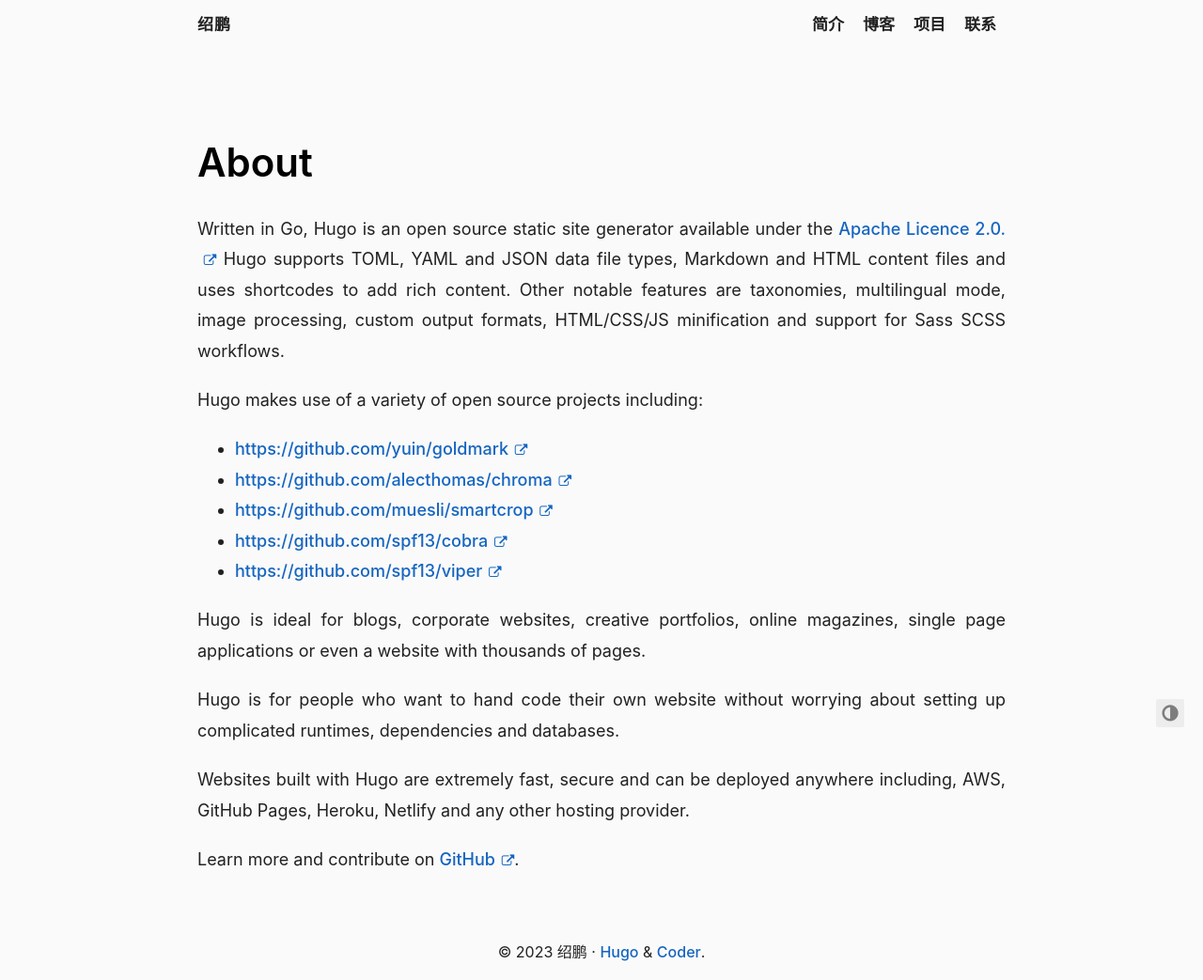
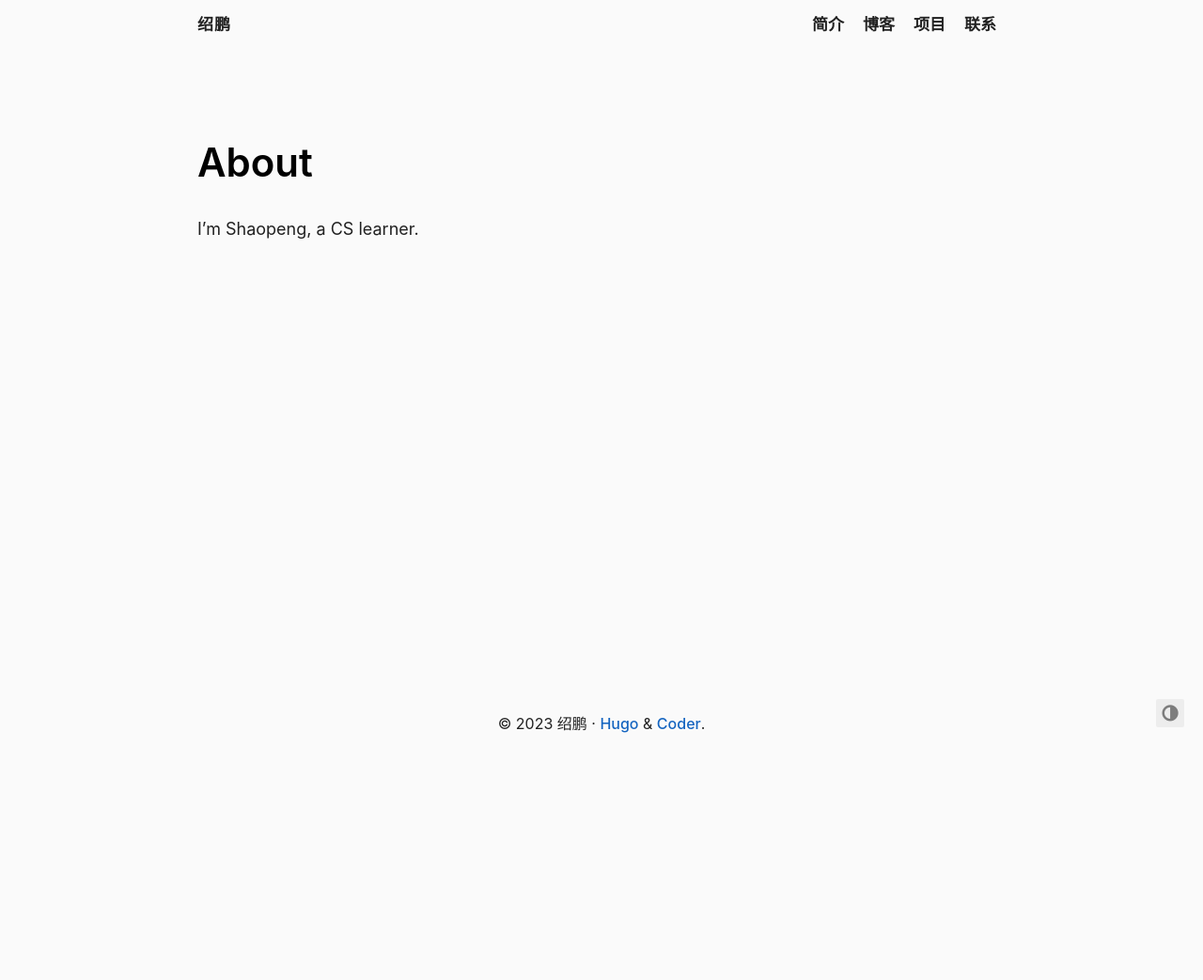
Before and after one commit to ShaopengChen/shaopengchen.github.io, a plain HTML site: page about/index.html in a window 1280 px wide. Shown: the whole page at 94% size. After the commit the page ends 800 px from the top, so only its background shows below. Drawn offline with Linux system fonts and the light colour scheme.

Commit message:
change about

```diff
--- a/about/index.html
+++ b/about/index.html
@@ -13,19 +13,19 @@
 
 
 <meta name="author" content="绍鹏">
-<meta name="description" content="Hugo, the world&#39;s fastest framework for building websites">
+<meta name="description" content="你好，我是绍鹏">
 <meta name="keywords" content="博客,项目,爱好">
 
 <meta name="twitter:card" content="summary"/>
 <meta name="twitter:title" content="About"/>
-<meta name="twitter:description" content="Hugo, the world&#39;s fastest framework for building websites"/>
+<meta name="twitter:description" content="你好，我是绍鹏"/>
 
 <meta property="og:title" content="About" />
-<meta property="og:description" content="Hugo, the world&#39;s fastest framework for building websites" />
+<meta property="og:description" content="你好，我是绍鹏" />
 <meta property="og:type" content="article" />
 <meta property="og:url" content="https://shaopengchen.github.io/about/" /><meta property="article:section" content="" />
-<meta property="article:published_time" content="2019-02-28T00:00:00+00:00" />
-<meta property="article:modified_time" content="2019-02-28T00:00:00+00:00" /><meta property="og:site_name" content="绍鹏" />
+<meta property="article:published_time" content="2023-05-04T00:00:00+00:00" />
+<meta property="article:modified_time" content="2023-05-04T00:00:00+00:00" /><meta property="og:site_name" content="绍鹏" />
 
 
 
@@ -141,19 +141,7 @@
       </h1>
     </header>
 
-    <p>Written in Go, Hugo is an open source static site generator available under the <a href="https://github.com/gohugoio/hugo/blob/master/LICENSE"  class="external-link" target="_blank" rel="noopener">Apache Licence 2.0.</a> Hugo supports TOML, YAML and JSON data file types, Markdown and HTML content files and uses shortcodes to add rich content. Other notable features are taxonomies, multilingual mode, image processing, custom output formats, HTML/CSS/JS minification and support for Sass SCSS workflows.</p>
-<p>Hugo makes use of a variety of open source projects including:</p>
-<ul>
-<li><a href="https://github.com/yuin/goldmark"  class="external-link" target="_blank" rel="noopener">https://github.com/yuin/goldmark</a></li>
-<li><a href="https://github.com/alecthomas/chroma"  class="external-link" target="_blank" rel="noopener">https://github.com/alecthomas/chroma</a></li>
-<li><a href="https://github.com/muesli/smartcrop"  class="external-link" target="_blank" rel="noopener">https://github.com/muesli/smartcrop</a></li>
-<li><a href="https://github.com/spf13/cobra"  class="external-link" target="_blank" rel="noopener">https://github.com/spf13/cobra</a></li>
-<li><a href="https://github.com/spf13/viper"  class="external-link" target="_blank" rel="noopener">https://github.com/spf13/viper</a></li>
-</ul>
-<p>Hugo is ideal for blogs, corporate websites, creative portfolios, online magazines, single page applications or even a website with thousands of pages.</p>
-<p>Hugo is for people who want to hand code their own website without worrying about setting up complicated runtimes, dependencies and databases.</p>
-<p>Websites built with Hugo are extremely fast, secure and can be deployed anywhere including, AWS, GitHub Pages, Heroku, Netlify and any other hosting provider.</p>
-<p>Learn more and contribute on <a href="https://github.com/gohugoio"  class="external-link" target="_blank" rel="noopener">GitHub</a>.</p>
+    <p>I&rsquo;m Shaopeng, a CS learner.</p>
 
   </article>
 </section>
--- a/sitemap.xml
+++ b/sitemap.xml
@@ -2,11 +2,11 @@
 <urlset xmlns="http://www.sitemaps.org/schemas/sitemap/0.9"
   xmlns:xhtml="http://www.w3.org/1999/xhtml">
   <url>
+    <loc>https://shaopengchen.github.io/about/</loc>
+    <lastmod>2023-05-04T00:00:00+00:00</lastmod>
+  </url><url>
     <loc>https://shaopengchen.github.io/contact/</loc>
     <lastmod>2023-05-04T00:00:00+00:00</lastmod>
-  </url><url>
-    <loc>https://shaopengchen.github.io/about/</loc>
-    <lastmod>2019-02-28T00:00:00+00:00</lastmod>
   </url><url>
     <loc>https://shaopengchen.github.io/authors/</loc>
   </url><url>
```
Also changed, not shown: index.xml (+9 -11 lines).
